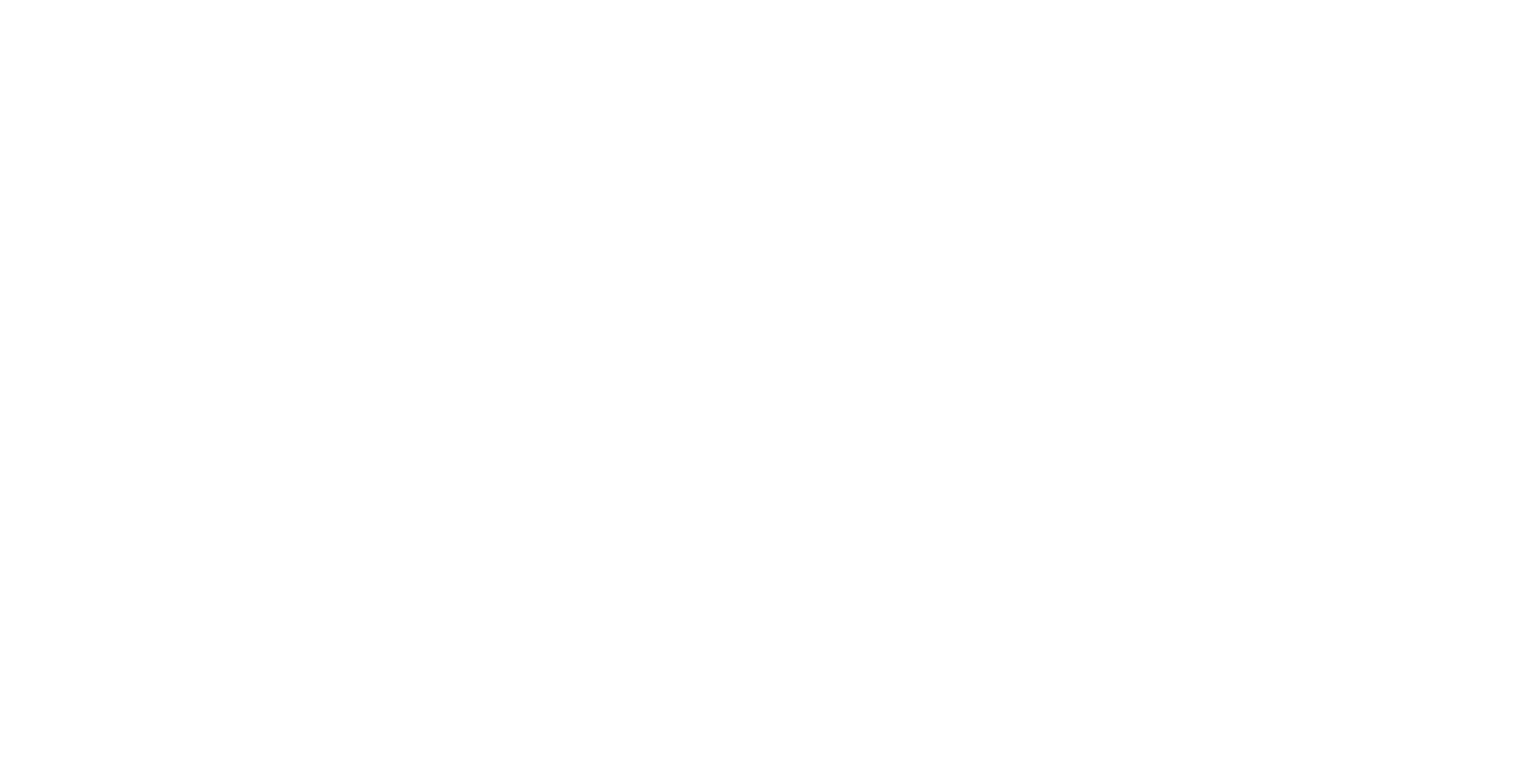
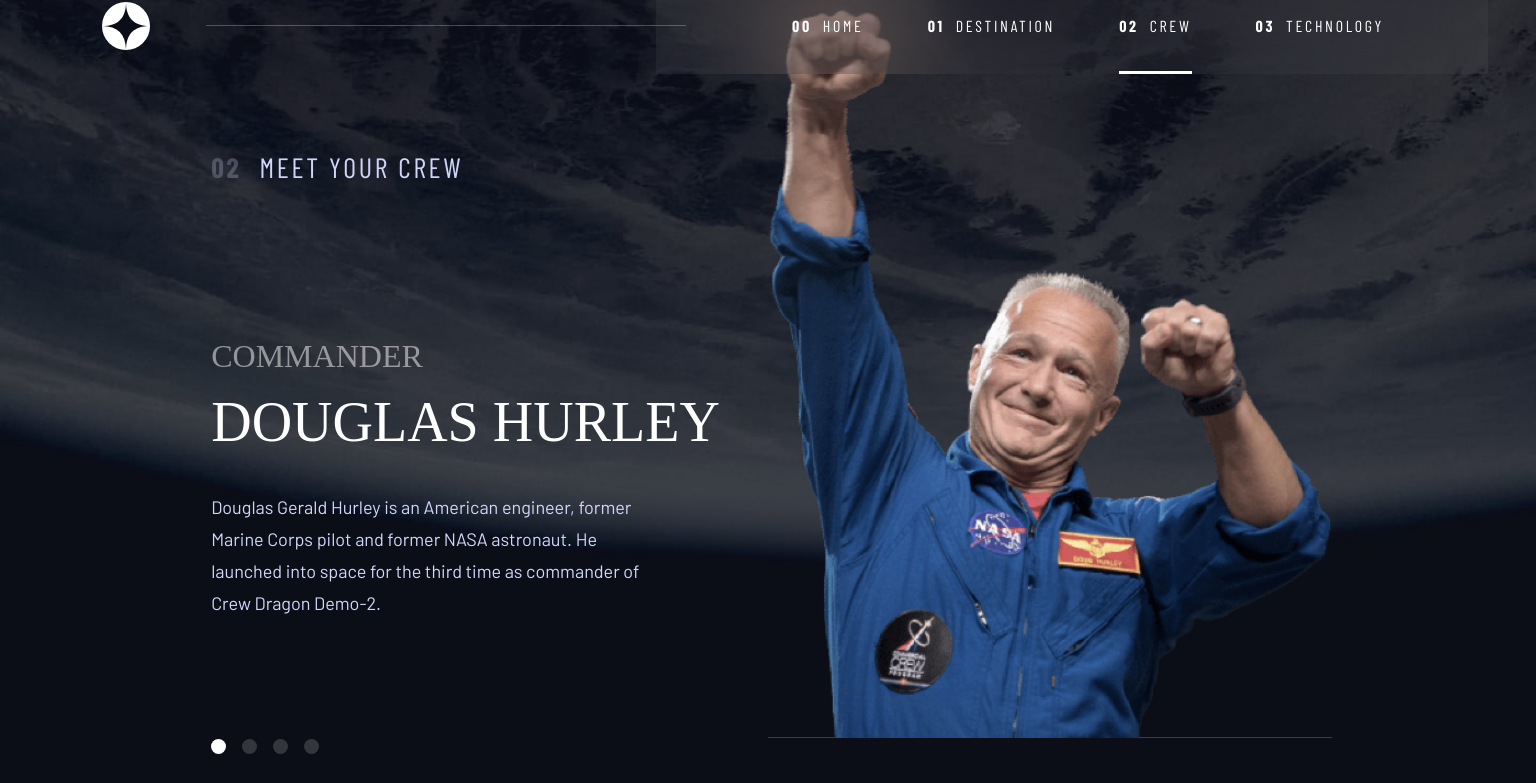
Before and after one commit to rylanzhou/frontend-mentor-space-tourism, a React (Vite) app: page /crew in a window 1536 px wide. Before the commit this address had no page. Shown: the part 62-845 px from the top of the page. Before the commit the page ends 800 px from the top, so only its background shows below. Built offline with nearby package versions, Linux system fonts and the light colour scheme; a web font is replaced by a local one.

Commit message:
feat: complete crew page

```diff
--- a/src/App.tsx
+++ b/src/App.tsx
@@ -1,6 +1,7 @@
 import React from 'react';
 import { Navigate, Route, Routes } from 'react-router-dom';
 
+import Crew from './pages/Crew';
 import Destination from './pages/Destination';
 import Home from './pages/Home';
 
@@ -10,6 +11,7 @@
       <Route index element={<Navigate to="/home" />} />
       <Route path="/home" element={<Home />} />
       <Route path="/destination" element={<Destination />} />
+      <Route path="/crew" element={<Crew />} />
     </Routes>
   );
 }
--- /dev/null
+++ b/src/pages/Crew.tsx
@@ -0,0 +1,48 @@
+import React, { useState } from 'react';
+
+import Layout from '../Layout';
+
+import { crew } from '../data.json';
+
+import styles from '../styles/Crew.module.scss';
+
+export default function Crew() {
+  const [currentCrew, setCurrentCrew] = useState(crew[0]);
+
+  return (
+    <Layout>
+      <main className={styles.Crew}>
+        <h5>
+          <span>02</span>
+          Meet your crew
+        </h5>
+
+        <section className={styles.content}>
+          <div className={styles.photo}>
+            <img src={currentCrew.images.png} alt="" />
+            <div className={styles.divider}></div>
+          </div>
+
+          <div className={styles.info}>
+            <ul>
+              {crew.map((each) => (
+                <li
+                  key={each.name}
+                  aria-current={each === currentCrew}
+                  onClick={() => setCurrentCrew(each)}
+                ></li>
+              ))}
+            </ul>
+
+            <div className={styles.text}>
+              <h4>{currentCrew.role}</h4>
+              <h3>{currentCrew.name}</h3>
+
+              <p>{currentCrew.bio}</p>
+            </div>
+          </div>
+        </section>
+      </main>
+    </Layout>
+  );
+}
--- /dev/null
+++ b/src/styles/Crew.module.scss
@@ -0,0 +1,136 @@
+@import './global.scss';
+
+.Crew {
+  .content {
+    display: flex;
+    flex-direction: column;
+    margin-top: 2rem;
+
+    img {
+      height: clamp(14rem, 40dvw, 35.75rem);
+      margin: 0 auto;
+    }
+
+    .divider {
+      height: 1px;
+      background-color: #383b4b;
+    }
+
+    .info {
+      z-index: 2;
+      display: flex;
+      flex-direction: column;
+      margin: 0 auto;
+
+      ul {
+        display: flex;
+        justify-content: center;
+        gap: 1rem;
+        margin: 2rem 0;
+
+        li {
+          width: 10px;
+          aspect-ratio: 1;
+          border-radius: 50%;
+          opacity: 0.17;
+          background-color: white;
+          transition: opacity 0.2s;
+          cursor: pointer;
+
+          &:hover {
+            opacity: 0.5;
+          }
+
+          &[aria-current='true'] {
+            opacity: 1;
+          }
+        }
+      }
+
+      h3 {
+        margin: 0.5rem 0 1rem;
+      }
+
+      p {
+        max-width: 28.625rem;
+      }
+    }
+  }
+
+  @media screen and (min-width: 768px) {
+    h5 {
+      text-align: left;
+    }
+
+    .content {
+      margin-top: 3.75rem;
+
+      .info {
+        order: 1;
+
+        .text {
+          order: 1;
+        }
+
+        ul {
+          order: 2;
+        }
+      }
+
+      .photo {
+        position: absolute;
+        bottom: 0;
+        left: 50%;
+        z-index: 1;
+        transform: translateX(-50%);
+        overflow: hidden;
+        order: 2;
+
+        img {
+          height: clamp(0px, 50dvh, 35.75rem);
+          margin-bottom: -2.5rem;
+        }
+      }
+    }
+  }
+
+  @media screen and (min-width: 1366px) {
+    padding-bottom: 0;
+
+    .content {
+      flex-direction: row;
+      margin-top: 0;
+
+      .photo {
+        position: fixed;
+        bottom: 0;
+        transform: none;
+
+        img {
+          height: clamp(44.5rem, 50dvw, 60rem);
+        }
+      }
+
+      .info {
+        margin: 0;
+
+        ul {
+          justify-content: flex-start;
+          margin-top: 7.5rem;
+
+          li {
+            width: 15px;
+          }
+        }
+
+        .text {
+          margin-top: 9.625rem;
+
+          h3 {
+            margin: 15px 0 37px 0;
+          }
+        }
+      }
+    }
+  }
+}
--- a/src/styles/index.scss
+++ b/src/styles/index.scss
@@ -21,6 +21,23 @@
   text-transform: uppercase;
 }
 
+h3 {
+  line-height: clamp(1.75rem, 6dvw, 2.875rem);
+  font-size: clamp(1.5rem, 4dvw, 2rem);
+  font-family: $font;
+  font-weight: normal;
+  text-transform: uppercase;
+}
+
+h4 {
+  line-height: clamp(1.125rem, 4dvw, 1.75rem);
+  font-size: clamp(1rem, 3dvw, 1.5rem);
+  font-family: $font;
+  font-weight: normal;
+  text-transform: uppercase;
+  opacity: 0.5;
+}
+
 h5 {
   letter-spacing: 2.7px;
   font-size: clamp(1rem, 3dvw, 1.25rem);
@@ -37,13 +54,13 @@
 }
 
 p {
-  line-height: 1.5625rem;
+  line-height: clamp(1.5625rem, 4dvw, 1.75rem);
   color: $secondary;
   font-size: clamp(15px, 2.5dvw, 1rem);
 }
 
 main {
-  padding: 1.5rem;
+  padding: 1.5rem 1.5rem 6.5rem;
   text-align: center;
 }
 
@@ -57,6 +74,16 @@
   h2 {
     font-size: 6.25rem;
     line-height: 7.8175rem;
+  }
+
+  h3 {
+    font-size: 3.5rem;
+    line-height: 4rem;
+  }
+
+  h4 {
+    font-size: 2rem;
+    line-height: 2.3125rem;
   }
 
   h5 {
```
